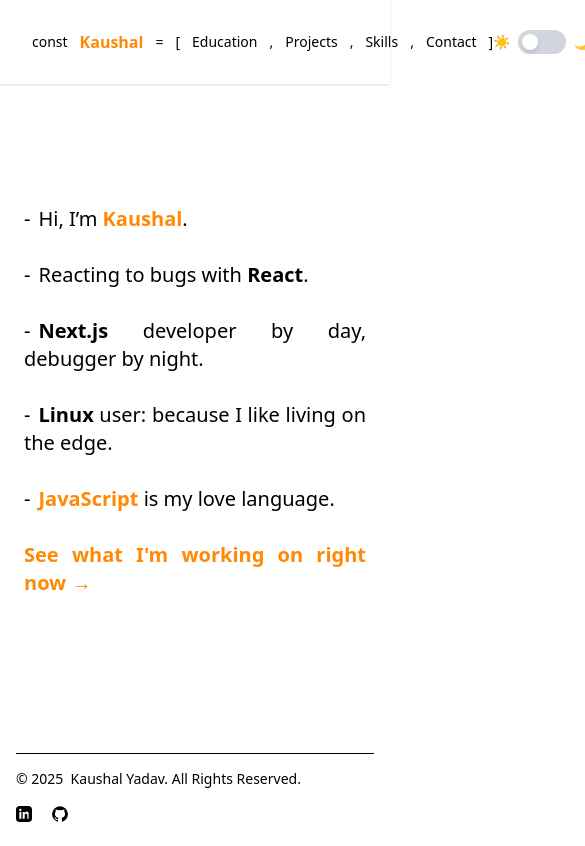
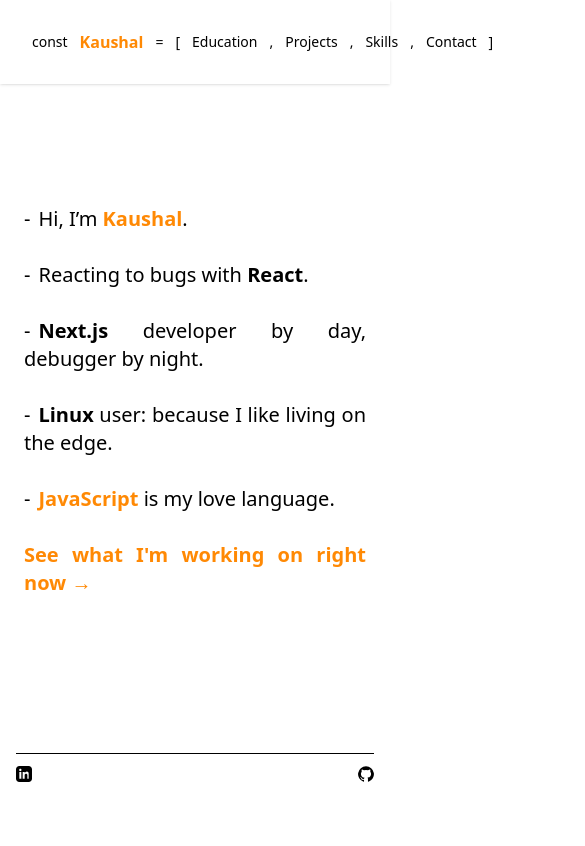
Before and after one commit to penguin-404/vite-portfolio, a React (Vite) app: page / in a window 390 px wide. Shown: the whole page, 585 px wide, since content can reach past the window. Built offline with nearby package versions, Linux system fonts and the light colour scheme.

Commit message:
Responsiveness added

```diff
--- a/src/components/Footer.jsx
+++ b/src/components/Footer.jsx
@@ -7,14 +7,14 @@ export default function Footer() {
             <div className="mx-auto w-full max-w-screen-xl p-4 py-6 lg:py-8">
                 <hr className="my-3 border-black dark:border-white sm:mx-auto lg:my-3" />
                 <div className="sm:flex sm:items-center sm:justify-between">
-                    <span className="text-sm text-black dark:text-white sm:text-center">
+                    <span className="text-sm text-black dark:text-white hidden sm:flex">
                         © 2025 &nbsp;
                         <a href="https://kaushalyadav.com.np/" className="hover:underline">
                             Kaushal Yadav
                         </a>
                         . All Rights Reserved.
                     </span>
-                    <div className="flex mt-4 space-x-5 sm:justify-center sm:mt-0">
+                    <div className="flex flex-wrap items-center justify-between gap-4 sm:justify-evenly">
                         <a href="https://www.linkedin.com/in/imkaushall/" target='_blank' className=" text-black  dark:text-white   hover:text-orange-400">
                             <svg
                                 className="w-4 h-4"
--- a/src/components/Header.jsx
+++ b/src/components/Header.jsx
@@ -53,7 +53,7 @@ export default function Header() {
         </div>
 
         {/* Dark Mode Toggle on the far right */}
-        <div className="ml-auto">
+        <div className="ml-auto hidden sm:flex">
           <Toggle />
         </div>
       </nav>
```
